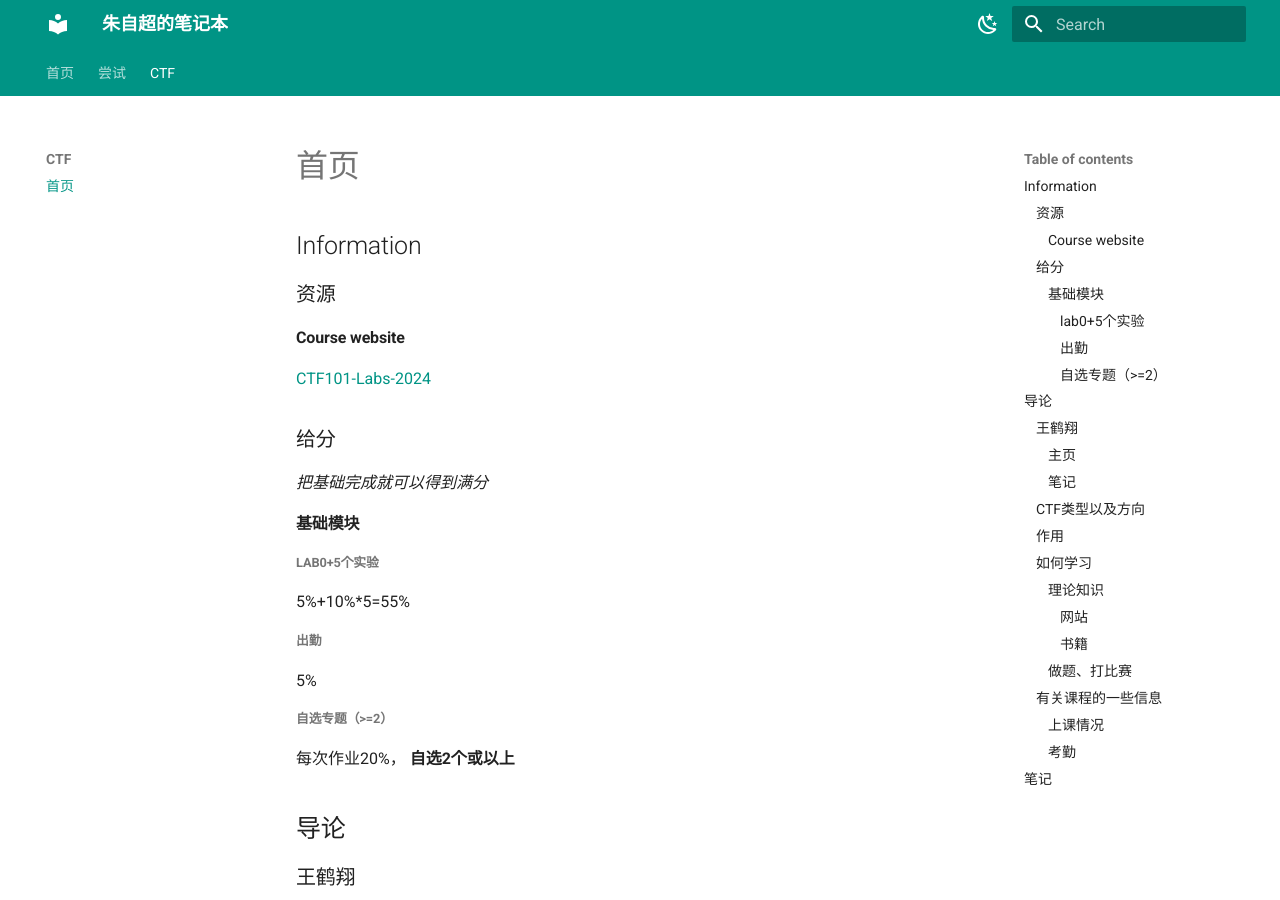
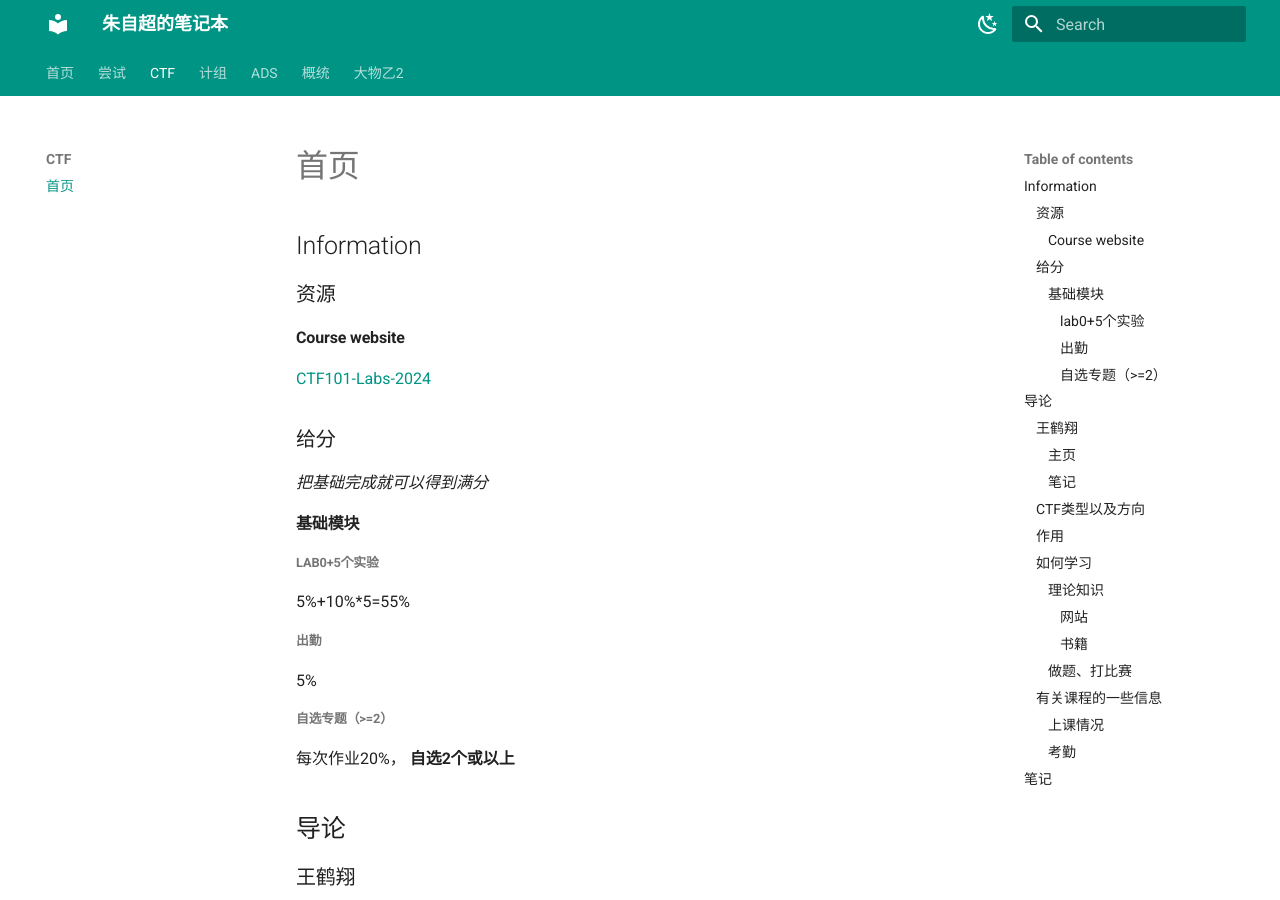
Before and after one commit to ZichaoZhu/zichaozhu.github.io, an MkDocs documentation site: the page built from docs/blog/CTF/index.md, in a window 1280 px wide and 900 px high. Built offline with MkDocs 1.6.1 and Material for MkDocs 9.7.7, drawn with Linux system fonts in a browser that asks for light colours.

Commit message:
添加了一点新的课程笔记

```diff
--- a/mkdocs.yml
+++ b/mkdocs.yml
@@ -4,10 +4,24 @@ site_author: 朱自超
 
 nav:
   - 首页: index.md
+
   - 尝试:
     - test1: blog/尝试/test1.md
+
   - CTF:
     - 首页: blog/CTF/index.md
+
+  - 计组:
+    - 首页: blog/计组/index.md
+
+  - ADS:
+    - 首页: blog/ADS/index.md
+
+  - 概统:
+    - 首页: blog/概统/index.md
+
+  - 大物乙2:
+    - 首页: blog/大物乙2/index.md
 
 
 
```
Also changed, not shown: docs/blog/ADS/index.md (added, +1 -0 lines), docs/blog/大物乙2/index.md (added, +1 -0 lines), docs/blog/概统/index.md (added, +1 -0 lines), docs/blog/计组/index.md (added, +1 -0 lines), docs/blog/.test1/1724307403067.png (deleted).
